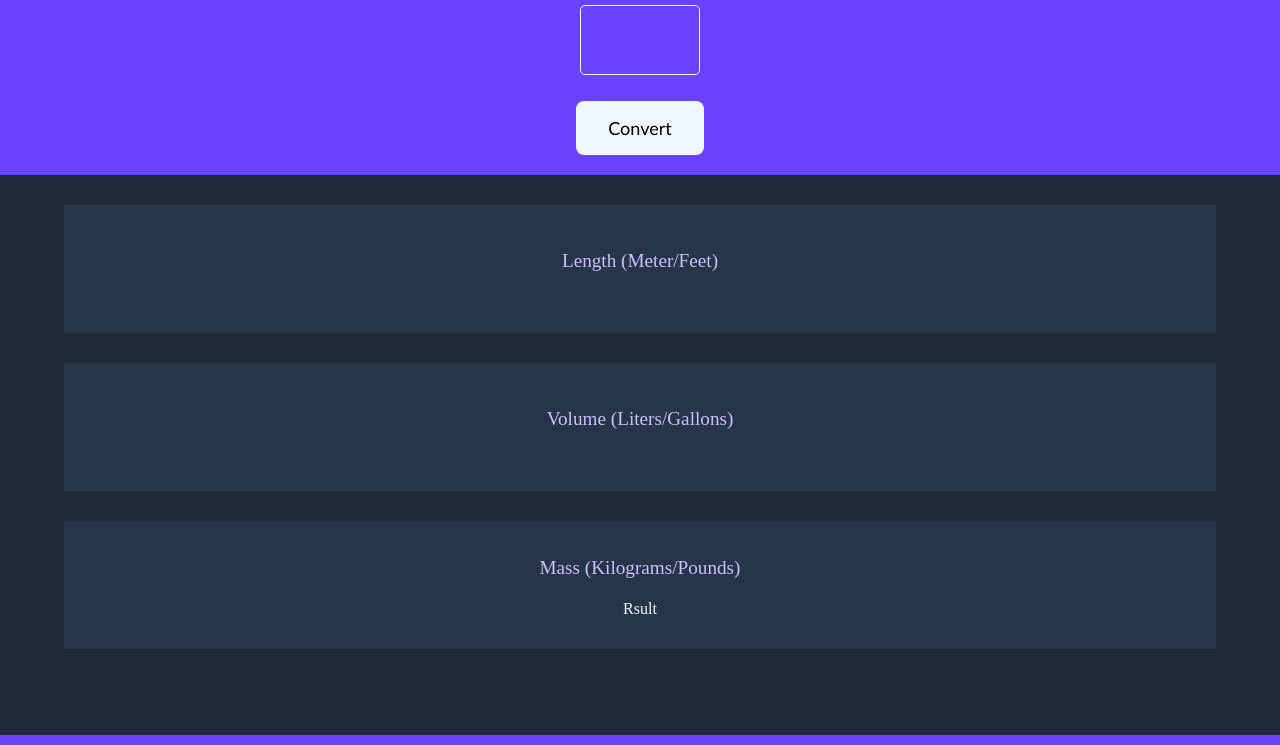
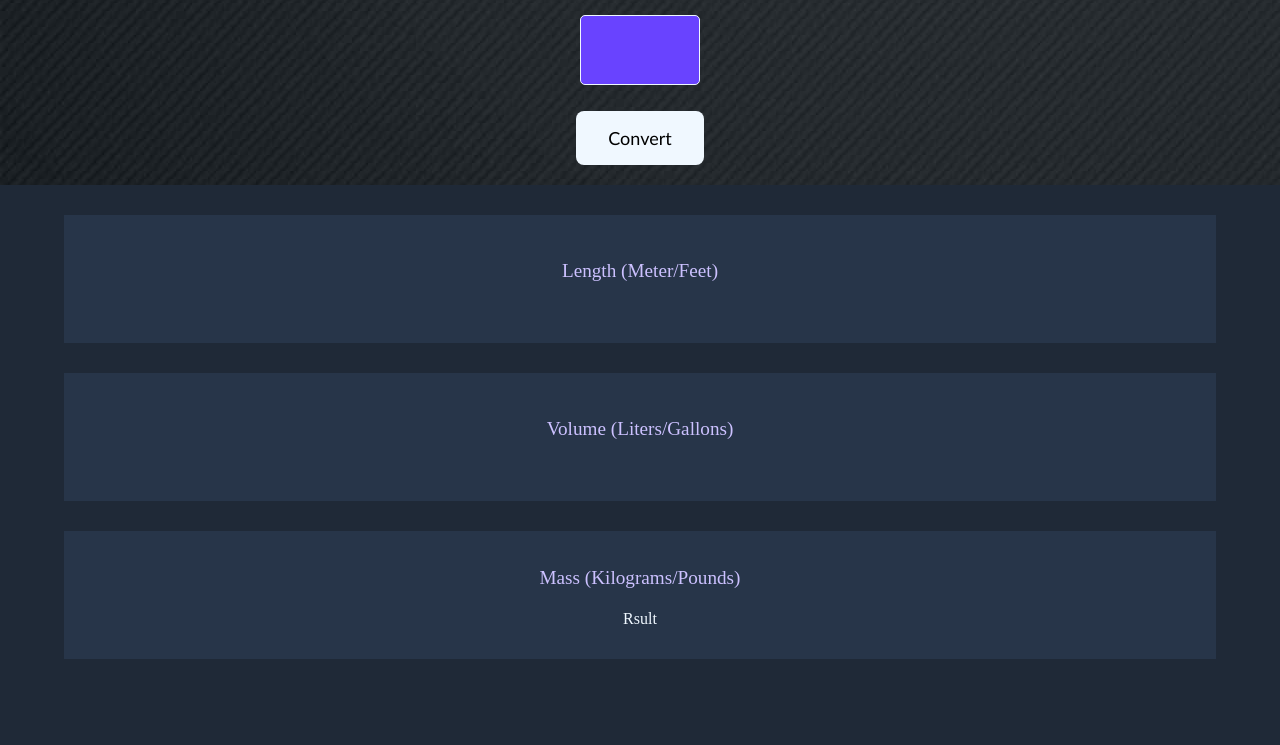
Before and after one commit to rabbithol399/converter, a plain HTML site: page index.html in a window 1280 px wide. Shown: the part 93-838 px from the top of the page. Drawn offline with Linux system fonts and the light colour scheme.

Commit message:
add padding and background image

```diff
--- a/index.css
+++ b/index.css
@@ -1,7 +1,8 @@
 body {
     margin: 0;
     background: #6943FF;
-    margin-top: -10px;
+    margin-top: 0px;
+    background-image: url(/images/cool-minimalist-math-rub7r7wi71osw7sx.jpg);
 
 }
 
```
Also changed, not shown: index.html (+1 -1 lines), images/cool-minimalist-math-rub7r7wi71osw7sx.jpg (added).
